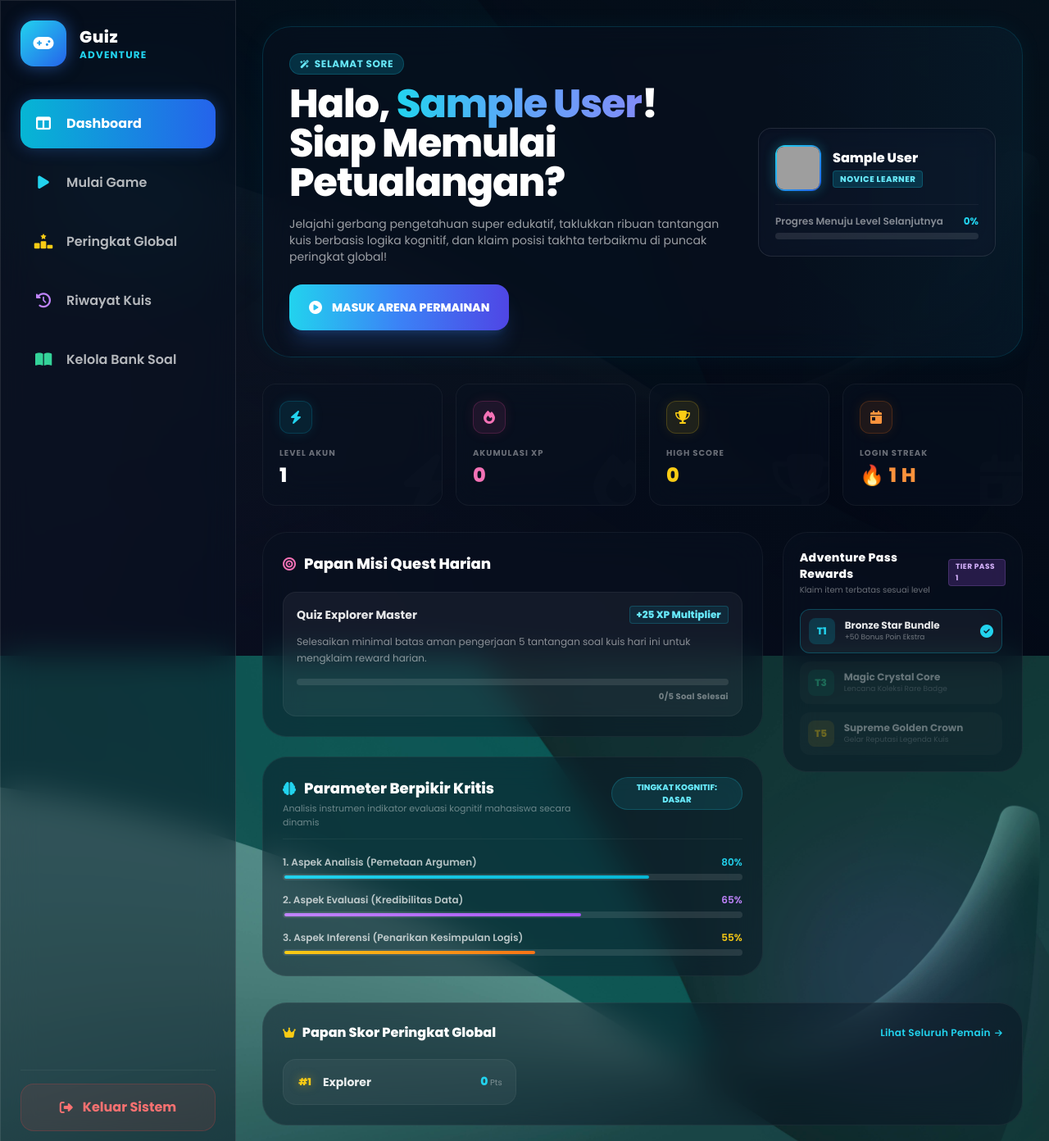
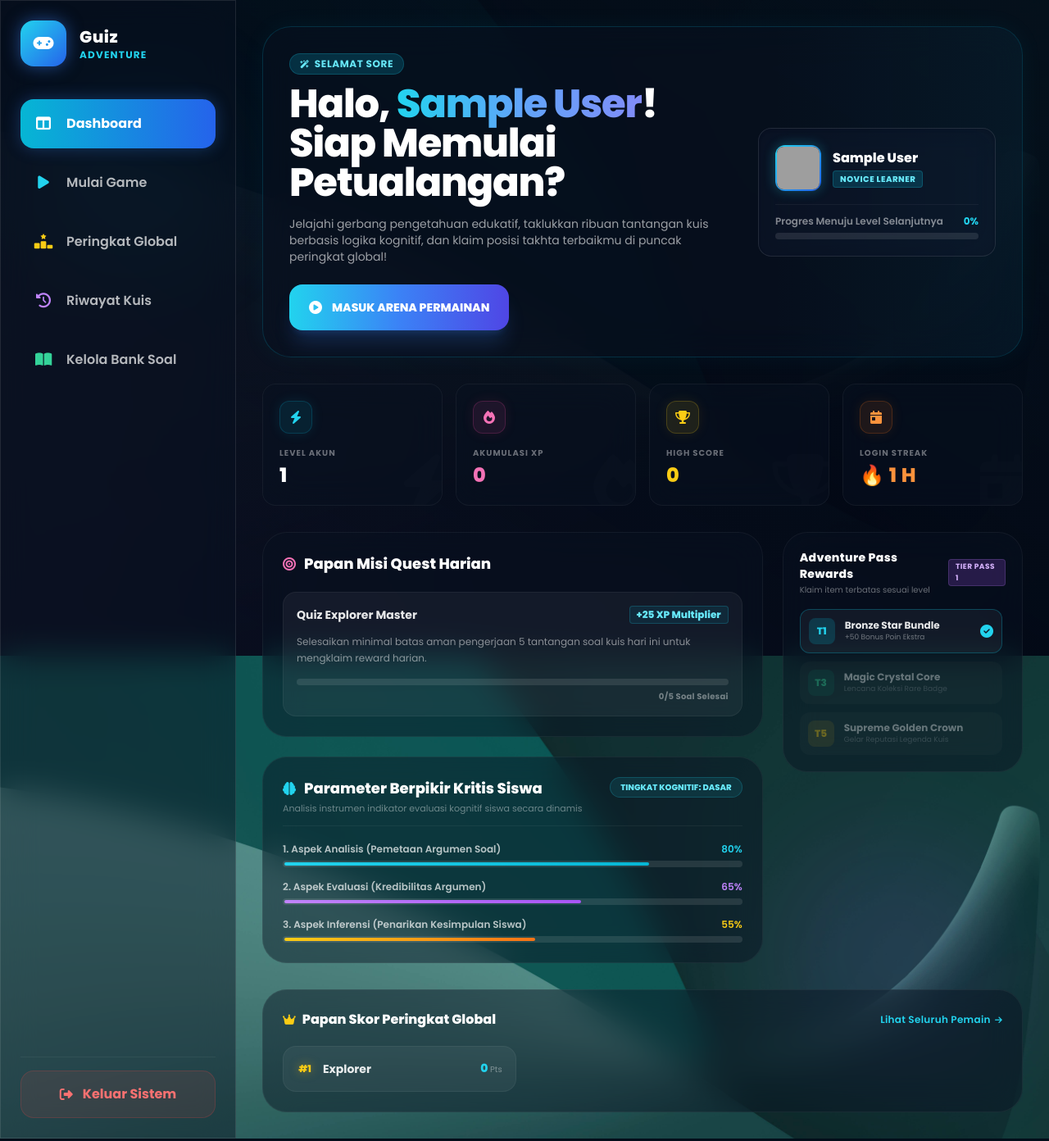
Before and after one commit to syahrulnizammahal123-droid/game_edukasi, a Laravel app: page /dashboard in a window 1280 px wide. Shown: the top 1392 px of the page at 82% size. Run offline with Laravel 12, Linux system fonts and the light colour scheme; the visitor is signed in with stand-in values (Sample User, id 1); data that the repository does not hold is empty; some libraries are stand-ins or nearby versions; grey boxes are pictures that could not be loaded.

Commit message:
update game

```diff
--- a/resources/views/dashboard.blade.php
+++ b/resources/views/dashboard.blade.php
@@ -130,7 +130,7 @@
                             Siap Memulai Petualangan?
                         </h1>
                         <p class="text-white/60 max-w-xl text-xs lg:text-sm leading-relaxed pt-1">
-                            Jelajahi gerbang pengetahuan super edukatif, taklukkan ribuan tantangan kuis berbasis logika kognitif, dan klaim posisi takhta terbaikmu di puncak peringkat global!
+                            Jelajahi gerbang pengetahuan edukatif, taklukkan ribuan tantangan kuis berbasis logika kognitif, dan klaim posisi takhta terbaikmu di puncak peringkat global!
                         </p>
                         <div class="pt-3">
                             <a href="/game/level" class="inline-flex items-center gap-3 bg-gradient-to-r from-cyan-400 via-blue-500 to-indigo-600 hover:opacity-95 text-white px-6 py-4 rounded-2xl font-black text-sm shadow-xl shadow-blue-500/20 transition-all transform hover:-translate-y-0.5">
@@ -231,9 +231,9 @@
                         <div class="flex flex-col sm:flex-row sm:items-center justify-between gap-2 mb-5 border-b border-white/5 pb-3">
                             <div>
                                 <h3 class="font-black text-lg flex items-center gap-2.5">
-                                    <i class="fa-solid fa-brain text-cyan-400 text-base"></i> Parameter Berpikir Kritis
+                                    <i class="fa-solid fa-brain text-cyan-400 text-base"></i> Parameter Berpikir Kritis Siswa
                                 </h3>
-                                <p class="text-[11px] text-white/40 mt-0.5">Analisis instrumen indikator evaluasi kognitif mahasiswa secara dinamis</p>
+                                <p class="text-[11px] text-white/40 mt-0.5">Analisis instrumen indikator evaluasi kognitif siswa secara dinamis</p>
                             </div>
                             <span class="text-[10px] bg-cyan-400/10 text-cyan-300 font-extrabold px-3 py-1 rounded-full border border-cyan-400/20 uppercase text-center self-start">
                                 {{ ($xp ?? 0) >= 100 ? 'Tingkat Kognitif: Tinggi' : 'Tingkat Kognitif: Dasar' }}
@@ -242,15 +242,15 @@
 
                         <div class="space-y-4">
                             <div class="space-y-1.5">
-                                <div class="flex justify-between text-xs font-semibold"><span class="text-white/70">1. Aspek Analisis (Pemetaan Argumen)</span><span class="text-cyan-400">80%</span></div>
+                                <div class="flex justify-between text-xs font-semibold"><span class="text-white/70">1. Aspek Analisis (Pemetaan Argumen Soal)</span><span class="text-cyan-400">80%</span></div>
                                 <div class="w-full h-2 rounded-full bg-white/10 overflow-hidden p-0.5"><div class="h-full rounded-full bg-gradient-to-r from-cyan-400 to-cyan-500" style="width: 80%"></div></div>
                             </div>
                             <div class="space-y-1.5">
-                                <div class="flex justify-between text-xs font-semibold"><span class="text-white/70">2. Aspek Evaluasi (Kredibilitas Data)</span><span class="text-purple-400">65%</span></div>
+                                <div class="flex justify-between text-xs font-semibold"><span class="text-white/70">2. Aspek Evaluasi (Kredibilitas Argumen)</span><span class="text-purple-400">65%</span></div>
                                 <div class="w-full h-2 rounded-full bg-white/10 overflow-hidden p-0.5"><div class="h-full rounded-full bg-gradient-to-r from-purple-400 to-purple-500" style="width: 65%"></div></div>
                             </div>
                             <div class="space-y-1.5">
-                                <div class="flex justify-between text-xs font-semibold"><span class="text-white/70">3. Aspek Inferensi (Penarikan Kesimpulan Logis)</span><span class="text-yellow-400">55%</span></div>
+                                <div class="flex justify-between text-xs font-semibold"><span class="text-white/70">3. Aspek Inferensi (Penarikan Kesimpulan Siswa)</span><span class="text-yellow-400">55%</span></div>
                                 <div class="w-full h-2 rounded-full bg-white/10 overflow-hidden p-0.5"><div class="h-full rounded-full bg-gradient-to-r from-yellow-400 to-orange-500" style="width: 55%"></div></div>
                             </div>
                         </div>
```
